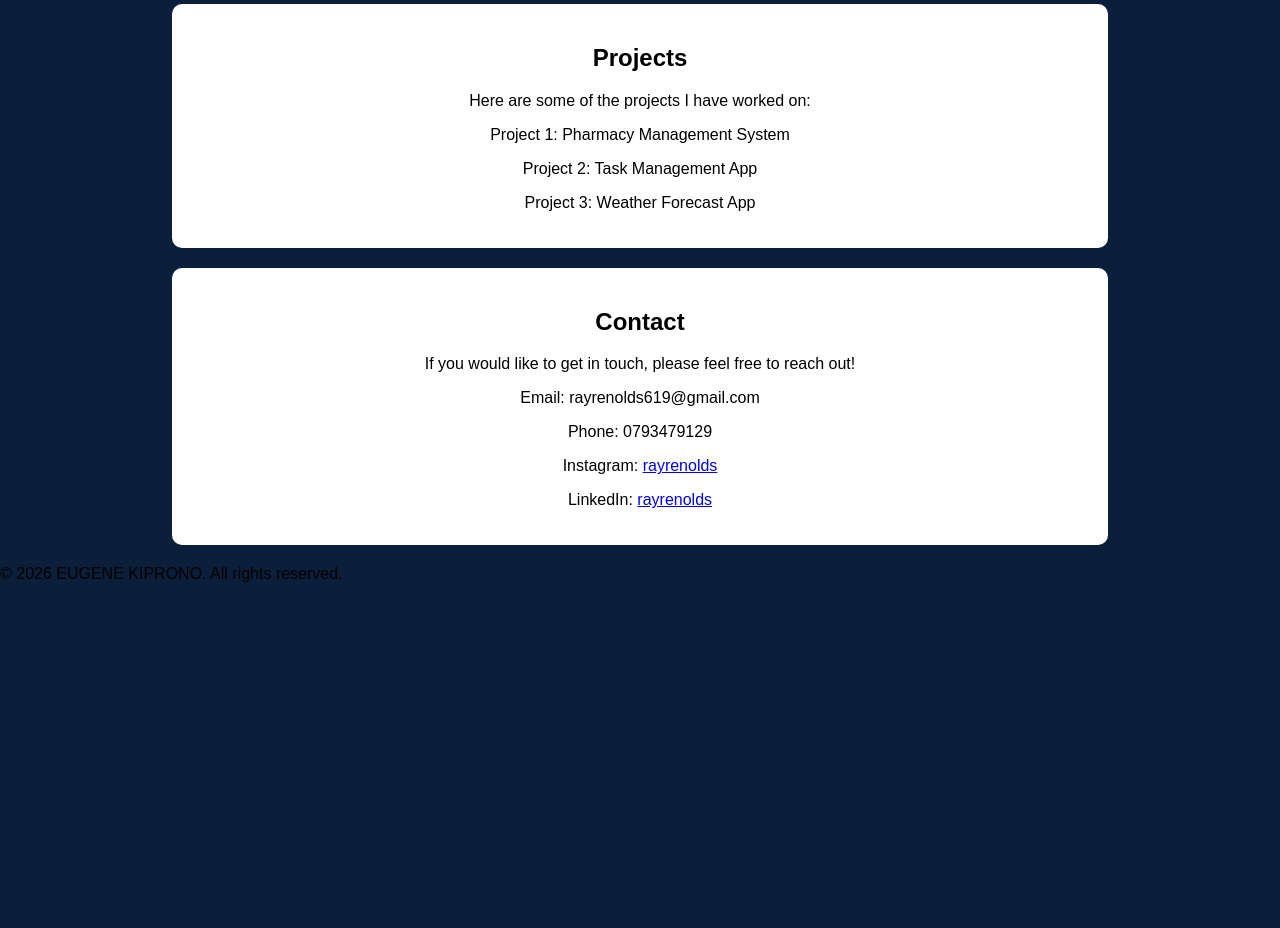
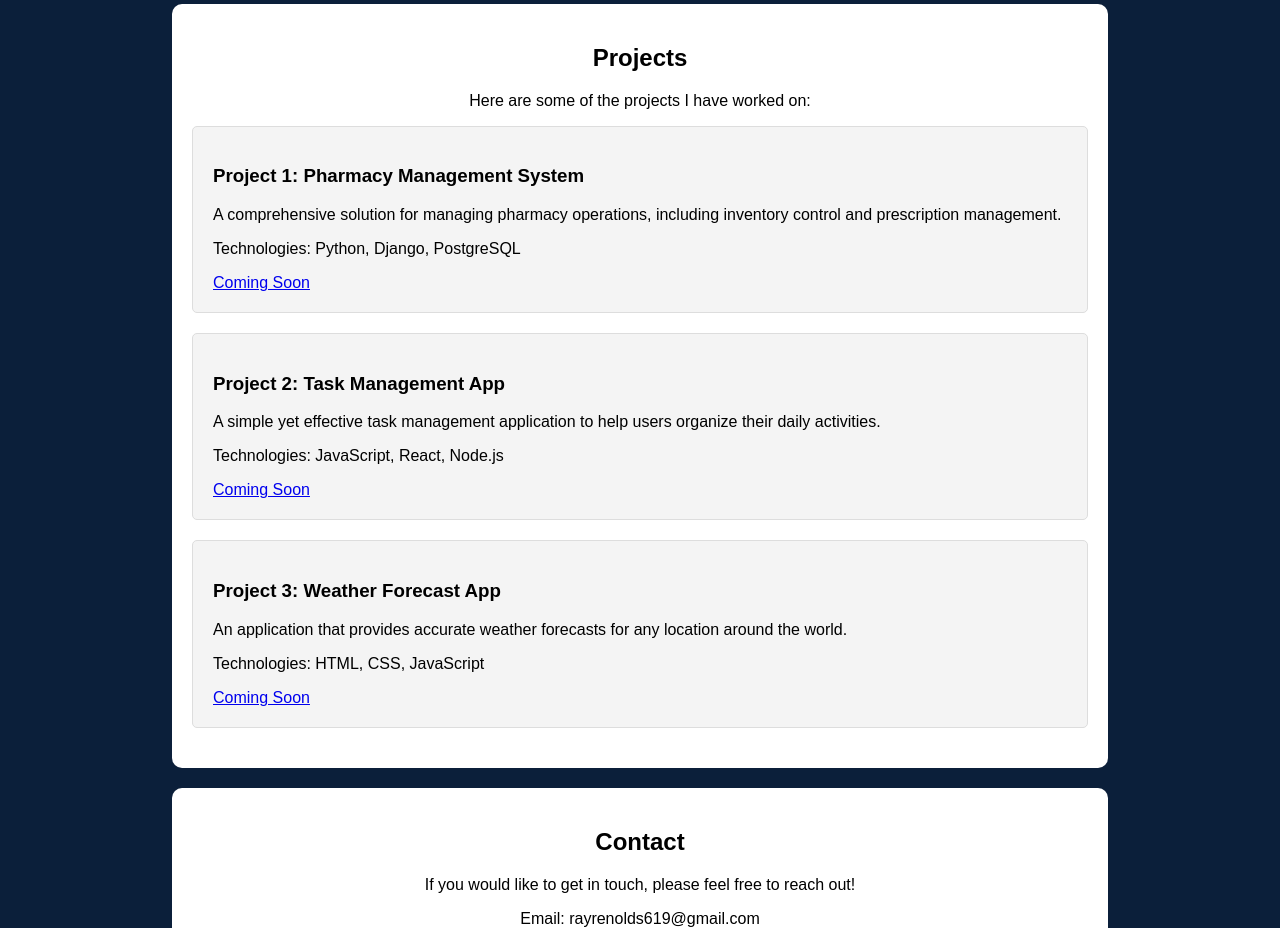
Before and after one commit to rayrenolds/My-portfolio, a plain HTML site: page docs/projects.html in a window 1280 px wide. Shown: the part 680-1608 px from the top of the page. Before the commit the page ends 1279 px from the top, so only its background shows below. Drawn offline with Linux system fonts and the light colour scheme.

Commit message:
Add project cards

```diff
--- a/docs/projects.html
+++ b/docs/projects.html
@@ -39,29 +39,47 @@
                 <div class="bar">
                     <div class="filled-bar" style="width:60%;"></div>
                 </div>
+            </div>
             <div class="skill">
                 <span>Python</span>
                 <div class="bar">
                     <div class="filled-bar" style="width: 80%;"></div>
                 </div>
+            </div>
             <div class="skill">
                 <span>React</span>
                 <div class="bar">
                     <div class="filled-bar" style="width: 30%;"></div>
                 </div>
+            </div>
             <div class="skill">
                 <span>Node.js</span>
                 <div class="bar">
                     <div class="filled-bar" style="width: 30%;"></div>
                 </div>
-
+            </div>
              </section>
             <section id="projects">
                 <h2>Projects</h2>
                 <p>Here are some of the projects I have worked on:</p>
-                <p>Project 1: Pharmacy Management System</p>
-                <p>Project 2: Task Management App</p>
-                <p>Project 3: Weather Forecast App</p>
+                <div class="project-card" data-category="web">
+                    <h3>Project 1: Pharmacy Management System</h3>
+                    <p>A comprehensive solution for managing pharmacy operations, including inventory control and prescription management.</p>
+                    <p>Technologies: Python, Django, PostgreSQL</p>
+                    <a href="#">Coming Soon</a>
+                </div>
+                <div class="project-card" data-category="web">
+                    <h3>Project 2: Task Management App</h3>
+                    <p>A simple yet effective task management application to help users organize their daily activities.</p>
+                    <p>Technologies: JavaScript, React, Node.js</p>
+                    <a href="#">Coming Soon</a>
+                </div>
+                <div class="project-card" data-category="mobile">
+                    <h3>Project 3: Weather Forecast App</h3>
+                    <p>An application that provides accurate weather forecasts for any location around the world.</p>
+                    <p>Technologies: HTML, CSS, JavaScript</p>
+                    <a href="#">Coming Soon</a>
+                </div>
             </section>
             <section id="contact">
                 <h2>Contact</h2>
--- a/docs/style.css
+++ b/docs/style.css
@@ -44,3 +44,12 @@ img {
     background-color: #0b1f3a;
     border-radius: 5px;
 }
+
+.project-card {
+    background-color: #f4f4f4;
+    border: 1px solid #ddd;
+    border-radius: 5px;
+    padding: 20px;
+    margin-bottom: 20px;
+    text-align: left;
+}
```
